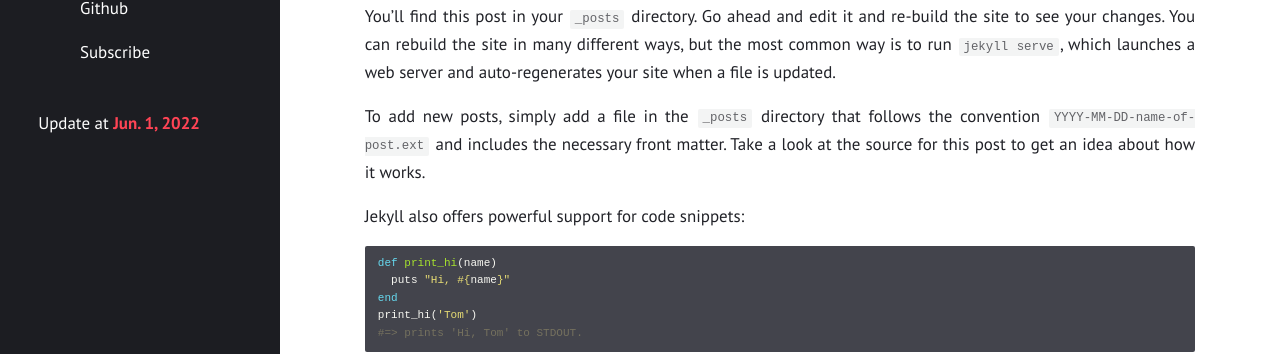
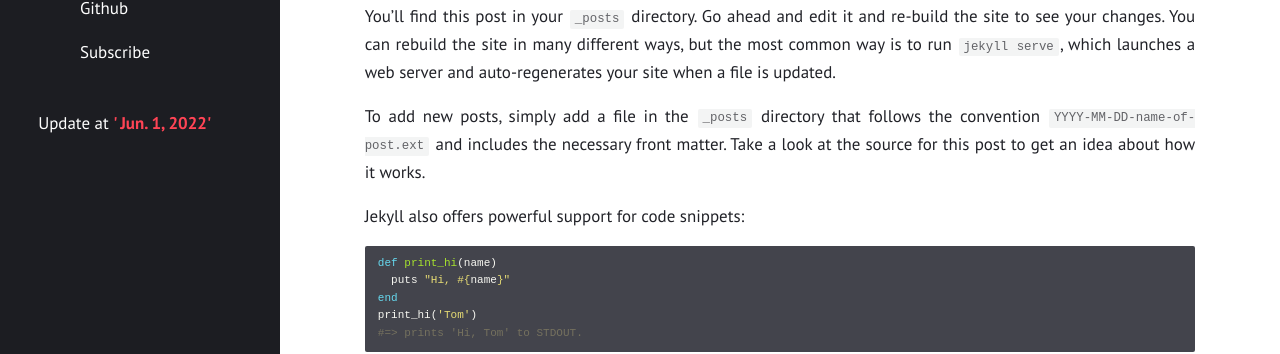
Before and after one commit to gzzyyxh/gzzyyxh, a Jekyll site: the page built from docs/_posts/2017-03-01-welcome-to-jekyll.md, in a window 1280 px wide. Shown: the part 142-496 px from the top of the page. Built offline with Jekyll 4.4.1, drawn with Linux system fonts in a browser that asks for light colours.

Commit message:
Update _config.yml

```diff
--- a/docs/_config.yml
+++ b/docs/_config.yml
@@ -1,6 +1,6 @@
 title: "About Me"
 author: "Xiuhua Yang"
-description: "Update at <b style=\"color: #f45;\">Jun. 1, 2022</b>"
+description: "Update at <b style=\"color: #f45;\">' Jun. 1, 2022'</b>"
 #permalink: /:title/
 #lang: "en"
 excerpt_separator: "\n\n\n"
```
